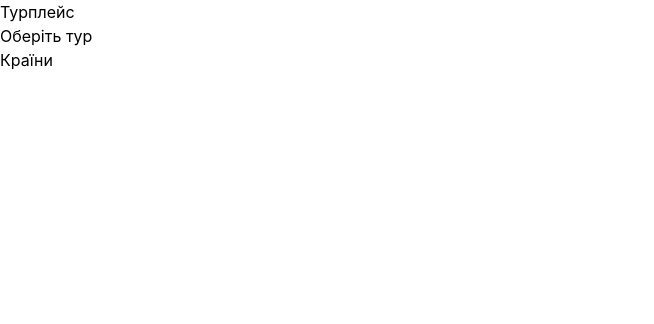
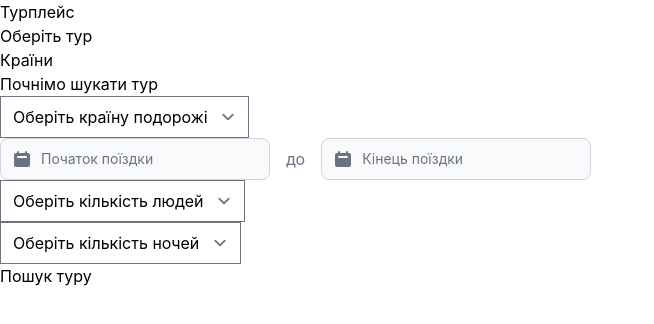
Before and after one commit to red0r4nge/frontend_09, a plain HTML site: page index.html in a window 1280 px wide. Shown: the whole page, without its empty margins (0-654 px from the left). Drawn offline with nearby package versions, Linux system fonts and the light colour scheme.

Commit message:
main structure in index.html

```diff
--- a/index.html
+++ b/index.html
@@ -19,5 +19,75 @@
       <li class="nav__item"><a class="nav__link" href="pages/countries.html">Країни</a></li>
     </ul>
   </header>
+  <main>
+    <form action="https://fom.in.ua/echo" method="get">
+      <h2 class="formheader">Почнімо шукати тур</h2>
+      <fieldset>
+        <select name="country" id="select-css" class="select_item">
+          <option selected disabled value="">Оберіть країну подорожі</option>
+          <option value="germany">Німеччина</option>
+          <option value="turkey">Туреччина</option>
+          <option value="france">Франція</option>
+          <option value="egypt">Єгипет</option>
+          <option value="uae">ОАЕ</option>
+        </select>
+      </fieldset>
+      <div class="datepicker">
+        <div date-rangepicker class="flex items-center">
+          <div class="relative">
+            <div class="flex absolute inset-y-0 left-0 items-center pl-3 pointer-events-none">
+              <svg aria-hidden="true" class="w-5 h-5 text-gray-500 dark:text-gray-400" fill="currentColor"
+                viewBox="0 0 20 20" xmlns="http://www.w3.org/2000/svg">
+                <path fill-rule="evenodd"
+                  d="M6 2a1 1 0 00-1 1v1H4a2 2 0 00-2 2v10a2 2 0 002 2h12a2 2 0 002-2V6a2 2 0 00-2-2h-1V3a1 1 0 10-2 0v1H7V3a1 1 0 00-1-1zm0 5a1 1 0 000 2h8a1 1 0 100-2H6z"
+                  clip-rule="evenodd"></path>
+              </svg>
+            </div>
+            <input name="tour_start" type="text"
+              class="bg-gray-50 border border-gray-300 text-gray-900 sm:text-sm rounded-lg focus:ring-blue-500 focus:border-blue-500 block w-full pl-10 p-2.5  dark:bg-gray-700 dark:border-gray-600 dark:placeholder-gray-400 dark:text-white dark:focus:ring-blue-500 dark:focus:border-blue-500"
+              placeholder="Початок поїздки">
+          </div>
+          <span class="mx-4 text-gray-500">до</span>
+          <div class="relative">
+            <div class="flex absolute inset-y-0 left-0 items-center pl-3 pointer-events-none">
+              <svg aria-hidden="true" class="w-5 h-5 text-gray-500 dark:text-gray-400" fill="currentColor"
+                viewBox="0 0 20 20" xmlns="http://www.w3.org/2000/svg">
+                <path fill-rule="evenodd"
+                  d="M6 2a1 1 0 00-1 1v1H4a2 2 0 00-2 2v10a2 2 0 002 2h12a2 2 0 002-2V6a2 2 0 00-2-2h-1V3a1 1 0 10-2 0v1H7V3a1 1 0 00-1-1zm0 5a1 1 0 000 2h8a1 1 0 100-2H6z"
+                  clip-rule="evenodd"></path>
+              </svg>
+            </div>
+            <input name="tour_end" type="text"
+              class="bg-gray-50 border border-gray-300 text-gray-900 sm:text-sm rounded-lg focus:ring-blue-500 focus:border-blue-500 block w-full pl-10 p-2.5  dark:bg-gray-700 dark:border-gray-600 dark:placeholder-gray-400 dark:text-white dark:focus:ring-blue-500 dark:focus:border-blue-500"
+              placeholder="Кінець поїздки">
+          </div>
+        </div>
+      </div>
+      <fieldset>
+        <select name="people" id="select-css_primary" class="select_item">
+          <option selected disabled value="">Оберіть кількість людей</option>
+          <option value="one_people">1 людина</option>
+          <option value="two_people">2 людини</option>
+          <option value="three_people">3 людини</option>
+          <option value="four_people">4 людини</option>
+          <option value="five_people">5 людей</option>
+        </select>
+      </fieldset>
+      <fieldset>
+        <select name="staynights" id="select-css_secondary" class="select_item">
+          <option selected disabled value="">Оберіть кількість ночей</option>
+          <option value="up_to_seven">до 7 ночей</option>
+          <option value="seven_fourteen">7-14 ночей</option>
+          <option value="fourteen_twentyone">14-21 ніч</option>
+          <option value="from_twentyone">від 21 ночей</option>
+        </select>
+      </fieldset>
+      <fieldset>
+        <button class="sub_button" type="submit">Пошук туру</button>
+      </fieldset>
+    </form>
+  </main>
+  <script src="https://unpkg.com/flowbite@1.5.2/dist/datepicker.js"></script>
+  <script src="https://unpkg.com/flowbite@1.5.2/dist/flowbite.js"></script>
 </body>
 </html>
```
